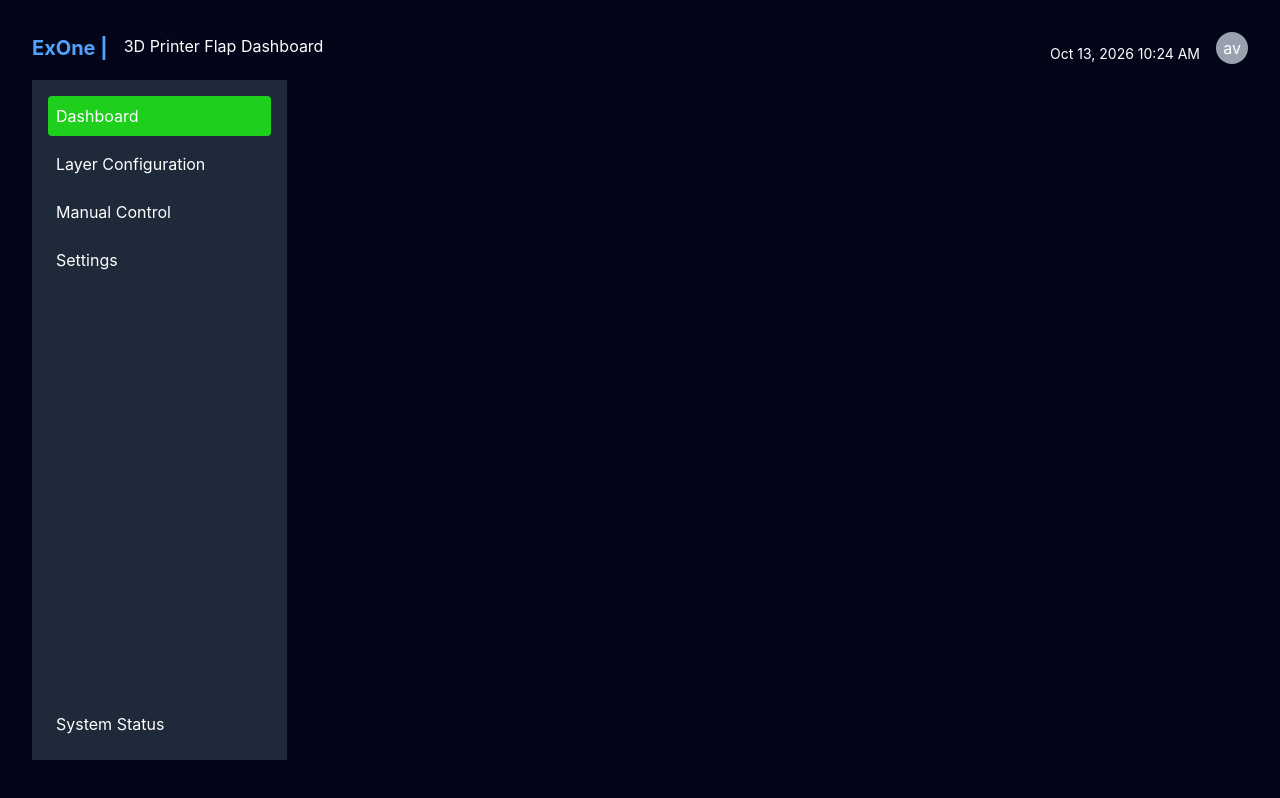
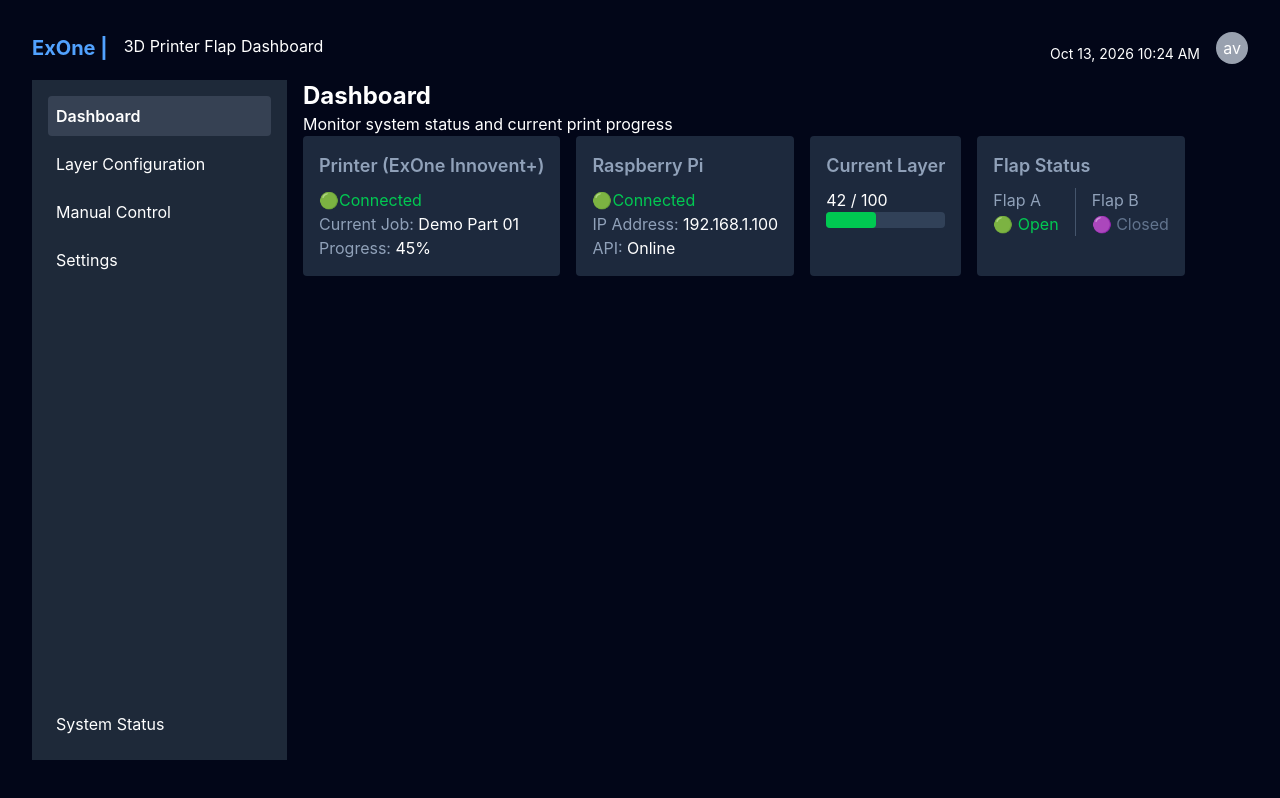
Before and after one commit to Alfredoeb9/ExOne-3D-Printer-Flap-Controller, a React (Vite) app in the folder UI/: page / in a window 1280 px wide. Built offline with nearby package versions, Linux system fonts and the light colour scheme.

Commit message:
[Routes and Dashboard] created routes for sidebar and started on status tabs for the main dashboard

```diff
--- a/UI/src/App.tsx
+++ b/UI/src/App.tsx
@@ -1,11 +1,16 @@
+import { Route, Routes } from 'react-router'
+
 import { useState } from 'react'
-import heroImg from './assets/hero.png'
-import reactLogo from './assets/react.svg'
-import viteLogo from './assets/vite.svg'
+// import heroImg from './assets/hero.png'
+// import reactLogo from './assets/react.svg'
+// import viteLogo from './assets/vite.svg'
 import './App.css'
 import Dashboard from './pages/Dashboard'
 import Header from './components/Header'
 import Sidebar from './components/Sidebar'
+import LayerConfiguration from './pages/LayerConfiguration'
+import ManualControl from './pages/ManualControl'
+import Settings from './pages/Settings'
 
 function App() {
   const [count, setCount] = useState(0)
@@ -15,8 +20,18 @@ function App() {
       <section className="min-h-screen bg-slate-950 p-8 text-white">
         <Header />
 
-        <section id="side-by-side">
+        <section id="side-by-side" className='flex gap-4'>
           <Sidebar />
+
+          <main className="">
+            <Routes>
+              <Route path="/" element={<Dashboard />} />
+              <Route path="/layers" element={<LayerConfiguration />} />
+              <Route path="/manual" element={<ManualControl />} />
+              <Route path="/settings" element={<Settings />} />
+              <Route path="*" element={<h1>Page not found</h1>} />
+            </Routes>
+          </main>
           {/* <Dashboard /> */}
         </section>
 
--- a/UI/src/components/Sidebar.tsx
+++ b/UI/src/components/Sidebar.tsx
@@ -1,28 +1,36 @@
+import { NavLink } from 'react-router'
+
+const navigation = [
+  { to: '/', label: 'Dashboard' },
+  { to: '/layers', label: 'Layer Configuration' },
+  { to: '/manual', label: 'Manual Control' },
+  { to: '/settings', label: 'Settings' },
+]
+
 export default function Sidebar() {
-    return (
-        <div className="flex flex-col min-h-[calc(100vh-120px)] w-[255px] space-y-4 p-4 bg-gray-800 text-white">
-            <div className="flex flex-1 justify-between flex-col">
-                <ul className="space-y-2">
-                    <li id="active" className="hover:bg-gray-700 cursor-pointer p-2 rounded">
-                        <a href="#">Dashboard</a>
-                        </li>
-                    <li className="hover:bg-gray-700 cursor-pointer p-2 rounded">
-                        <a href="#">Layer Configuration</a>
-                        </li>
-                    <li className="hover:bg-gray-700 cursor-pointer p-2 rounded">
-                        <a href="#">Manual Control</a></li>
-                    <li className="hover:bg-gray-700 cursor-pointer p-2 rounded">
-                        <a href="#">Settings</a>
-                    </li>
+  return (
+    <aside className="flex min-h-[calc(100vh-120px)] w-[255px] shrink-0 flex-col bg-gray-800 p-4 text-white">
+      <nav aria-label="Main navigation" className="flex-1">
+        <ul className="space-y-2">
+          {navigation.map(({ to, label }) => (
+            <li key={to}>
+              <NavLink
+                to={to}
+                end={to === '/'}
+                className={({ isActive }) =>
+                  `block rounded p-2 hover:bg-gray-700 ${
+                    isActive ? 'bg-gray-700 font-semibold' : ''
+                  }`
+                }
+              >
+                {label}
+              </NavLink>
+            </li>
+          ))}
+        </ul>
+      </nav>
 
-
-                </ul>
-
-                <ul className="space-y-2">
-                    <li className="hover:bg-gray-700 cursor-pointer p-2 rounded">System Status</li>
-                </ul>
-            </div>
-
-        </div>
-    );
+      <div className="p-2">System Status</div>
+    </aside>
+  )
 }
--- a/UI/src/pages/Dashboard.tsx
+++ b/UI/src/pages/Dashboard.tsx
@@ -2,7 +2,45 @@
 export default function Dashboard() {
     return (
         <div>
-            <h1>Dashboard</h1>
+            <h1 className="text-2xl font-bold text-white">Dashboard</h1>
+            <p>Monitor system status and current print progress</p>
+
+            <div id="status_tabs" className="flex gap-4">
+                <div className="status_tab bg-slate-800 p-4 rounded">
+                    <h2 className="text-lg font-semibold text-slate-400 pb-2">Printer (ExOne Innovent+)</h2>
+                    <p className="text-green-500">🟢Connected</p>
+                    <p className="text-white"><span className="text-slate-400">Current Job: </span> Demo Part 01</p>
+                    <p className="text-white"><span className="text-slate-400">Progress: </span> 45%</p>
+                </div>
+                <div className="status_tab bg-slate-800 p-4 rounded">
+                    <h2 className="text-lg font-semibold text-slate-400 pb-2">Raspberry Pi</h2>
+                    <p className="text-green-500">🟢Connected</p>
+                    <p className="text-white"><span className="text-slate-400">IP Address: </span>192.168.1.100</p>
+                    <p className="text-white"><span className="text-slate-400">API: </span>Online</p>
+                </div>
+                <div className="status_tab bg-slate-800 p-4 rounded">
+                    <h2 className="text-lg font-semibold text-slate-400 pb-2">Current Layer</h2>
+                    <p className="text-white">42 / 100</p>
+                    <div className="w-full bg-slate-700 h-4 rounded">
+                        <div className="bg-green-500 h-4 rounded" style={{ width: "42%" }}></div>
+                    </div>
+                </div>
+                <div className="status_tab bg-slate-800 p-4 rounded">
+                    <h2 className="text-lg font-semibold text-slate-400 pb-2">Flap Status</h2>
+                    <div className="flex">
+                        <div id="left_flap">
+                            <h3 className="text-slate-400">Flap A</h3>
+                            <p className="text-green-500">🟢 Open</p>
+                        </div>
+                        <div className="border-l border-slate-600 mx-4"></div>
+                        <div id="right_flap">
+                            <h3 className="text-slate-400">Flap B</h3>
+                            <p className="text-slate-500">🟣 Closed</p>
+                        </div>
+                    </div>
+                </div>
+
+            </div>
         </div>
     );
 }
```
